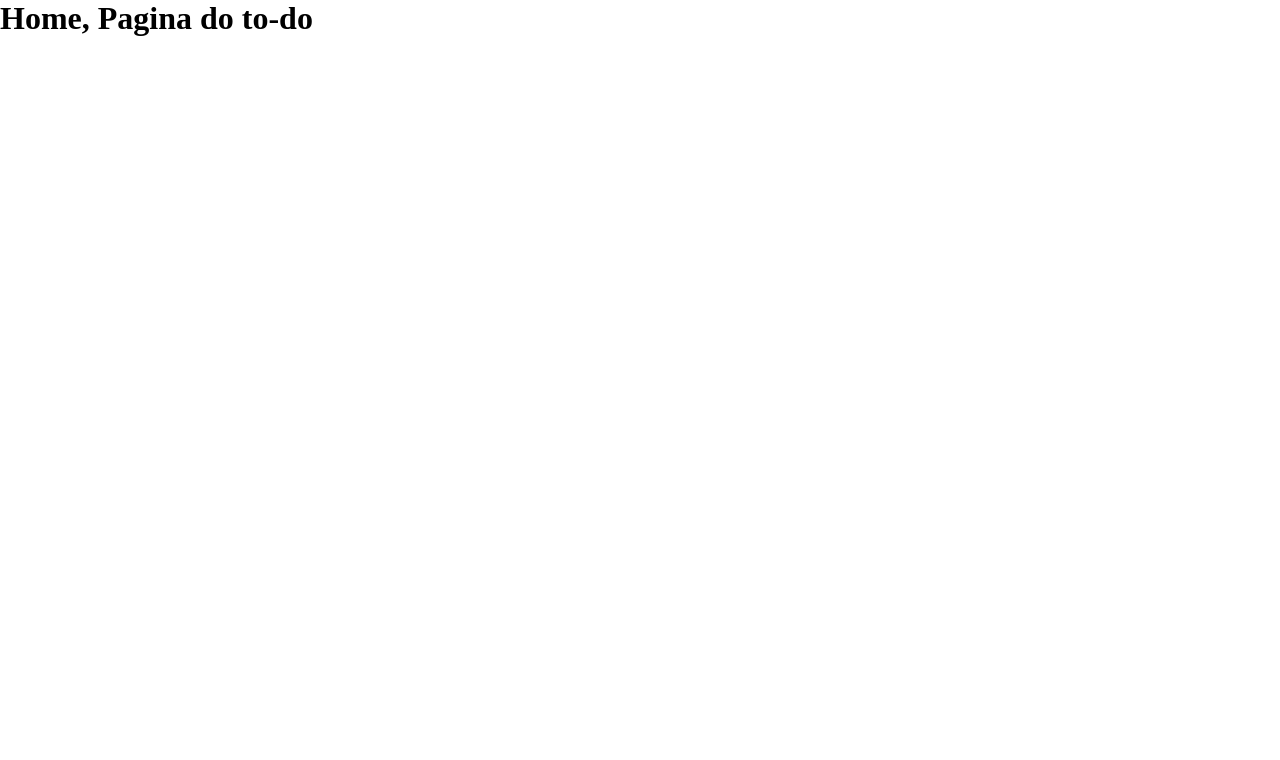
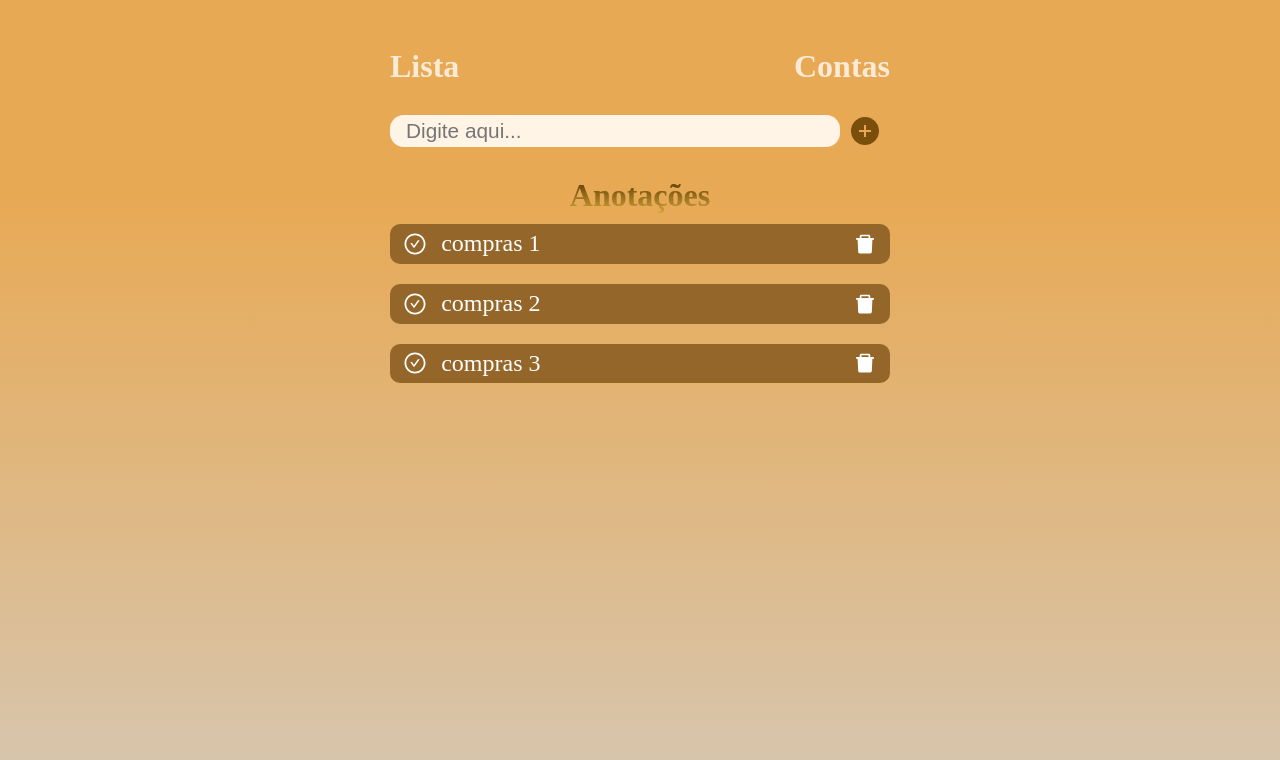
Before and after one commit to AbnnerB/shopping-assistant, a React (Create React App) app: page / in a window 1280 px wide. Shown: the top 760 px of the page. Built offline with nearby package versions, Linux system fonts and the light colour scheme.

Commit message:
Finalizando o layout da pagina lista

```diff
--- a/package.json
+++ b/package.json
@@ -8,6 +8,7 @@
     "@testing-library/user-event": "^13.5.0",
     "react": "^18.2.0",
     "react-dom": "^18.2.0",
+    "react-icons": "^4.6.0",
     "react-router-dom": "^6.4.3",
     "react-scripts": "5.0.1",
     "web-vitals": "^2.1.4"
--- /dev/null
+++ b/src/components/Header.js
@@ -0,0 +1,11 @@
+import "./header.css";
+import { Link } from "react-router-dom";
+
+export default function Header() {
+  return (
+    <div className="headerNav">
+      <Link to="/">Lista</Link>
+      <Link to="/count">Contas</Link>
+    </div>
+  );
+}
--- /dev/null
+++ b/src/components/header.css
@@ -0,0 +1,14 @@
+.headerNav {
+  display: flex;
+  justify-content: space-between;
+  margin-bottom: 30px;
+  margin-top: 3rem;
+}
+.headerNav a {
+  text-decoration: none;
+  color: black;
+  font-weight: bold;
+  color: #faebd7;
+  font-size: 2rem;
+  border-radius: 10px;
+}
--- a/src/index.css
+++ b/src/index.css
@@ -3,3 +3,15 @@
   padding: 0;
   box-sizing: border-box;
 }
+body {
+  background: linear-gradient(
+    0deg,
+    rgba(214, 199, 178, 1) 0%,
+    rgba(232, 169, 84, 1) 76%
+  );
+  background-repeat: no-repeat;
+  min-height: 100vh;
+  height: 100%;
+  display: flex;
+  justify-content: center;
+}
--- /dev/null
+++ b/src/pages/Count/count.css
@@ -0,0 +1,42 @@
+h2 {
+  text-align: center;
+}
+
+table,
+th,
+td {
+  border: 1px solid black;
+}
+
+table {
+  border-collapse: collapse;
+  margin: auto;
+  background-color: white;
+  width: 100%;
+}
+
+.inputTabela {
+  width: 100%;
+  font-size: 1.1rem;
+  /* border: none; */
+  outline: none;
+  text-align: center;
+}
+
+th,
+td {
+  padding: 10px;
+  text-align: center;
+  width: 120px;
+}
+
+th {
+  font-weight: bold;
+}
+
+/* tbody tr:nth-child(even) {
+  background-color: #dcebe6;
+}
+tbody tr:nth-child(odd) {
+  background-color: #a6c7bc;
+} */
--- a/src/pages/Count/index.js
+++ b/src/pages/Count/index.js
@@ -1,7 +1,40 @@
+import Header from "../../components/Header";
+
+import "./count.css";
+
 export default function Count() {
   return (
-    <div>
-      <h1>Count, Pagina do to-do</h1>
+    <div className="containerHome">
+      <Header />
+      <h2>Count, Pagina do to-do</h2>
+
+      <table border="1">
+        <thead>
+          <tr>
+            <th>Nome</th>
+            <th>Valor</th>
+            <th>Quantidade</th>
+          </tr>
+        </thead>
+        <tbody>
+          <tr>
+            <td>Body1 linha1</td>
+            <td>
+              <input className="inputTabela" type="number" />
+            </td>
+            <td>Body3 linha1</td>
+          </tr>
+          <tr>
+            <td>Body1 linha2</td>
+            <td>Body2 linha2</td>
+            <td>Body3 linha2</td>
+          </tr>
+        </tbody>
+        <tfoot>
+          <td>Total</td>
+          <td colSpan="2"></td>
+        </tfoot>
+      </table>
     </div>
   );
 }
--- /dev/null
+++ b/src/pages/Home/home.css
@@ -0,0 +1,101 @@
+/*
+
+fazer uma classe pra quando o exercicio estiver concluido
+      text-decoration: line-through;
+*/
+
+.containerHome {
+  width: 500px;
+  margin: 0 auto;
+}
+.inputButton {
+  display: flex;
+}
+
+.inputButton input {
+  width: 90%;
+  outline: none;
+  border: none;
+  border-radius: 14px;
+  font-size: 1.3rem;
+  background-color: rgb(255, 244, 230);
+  padding-left: 1rem;
+}
+.inputButton button {
+  cursor: pointer;
+  width: 10%;
+  display: flex;
+  align-items: center;
+  justify-content: center;
+  background-color: transparent;
+  border: none;
+  color: rgb(122, 78, 11);
+  font-size: 2rem;
+  transition: transform 0.4s;
+}
+
+.containerLista {
+  margin-top: 30px;
+  border-radius: 8px;
+  display: flex;
+  flex-direction: column;
+  justify-content: center;
+  align-items: center;
+}
+
+.containerLista h1 {
+  background: linear-gradient(#4e3001, #d8a63a);
+  background-clip: text;
+  -webkit-background-clip: text;
+  -webkit-text-fill-color: transparent;
+}
+
+.lista {
+  width: 100%;
+  border-radius: 10px;
+  padding: 0.4rem 0.8rem;
+  display: flex;
+  justify-content: space-between;
+  flex-wrap: wrap;
+  align-items: center;
+  background-color: rgb(148, 102, 42);
+  color: white;
+  margin: 10px 0;
+  font-size: 1.5rem;
+}
+
+.lista span {
+  display: flex;
+  align-items: center;
+  gap: 0.9rem;
+  flex-wrap: wrap;
+  width: 90%;
+}
+.lista span button {
+  color: #fff;
+  background-color: transparent;
+  border: none;
+  font-size: 1.5rem;
+  display: flex;
+  cursor: pointer;
+  transition: transform 0.4s;
+
+  /* color: yellowgreen; */
+  /* Prentendo adicionar essa cor, quando o usario apertar*/
+}
+
+.buttonDelete {
+  color: #fff;
+  background-color: transparent;
+  border: none;
+  font-size: 1.5rem;
+  display: flex;
+  cursor: pointer;
+  transition: transform 0.4s;
+}
+
+.buttonDelete:hover,
+.lista span button:hover,
+.inputButton button:hover {
+  transform: scale(1.2);
+}
--- a/src/pages/Home/index.js
+++ b/src/pages/Home/index.js
@@ -1,7 +1,60 @@
+import "./home.css";
+
+import Header from "../../components/Header";
+
+import {
+  AiFillDelete,
+  AiFillPlusCircle,
+  AiOutlineCheckCircle,
+} from "react-icons/ai";
+
 export default function Home() {
   return (
-    <div>
-      <h1>Home, Pagina do to-do</h1>
+    <div className="containerHome">
+      <Header />
+
+      <div className="inputButton">
+        <input type="text" maxLength="40" placeholder="Digite aqui..." />
+        <button>
+          <AiFillPlusCircle />
+        </button>
+      </div>
+      <div className="containerLista">
+        <h1>Anotações</h1>
+        <div className="lista">
+          <span>
+            <button>
+              <AiOutlineCheckCircle />
+            </button>
+            compras 1
+          </span>
+          <button className="buttonDelete">
+            <AiFillDelete />
+          </button>
+        </div>
+        <div className="lista">
+          <span>
+            <button>
+              <AiOutlineCheckCircle />
+            </button>
+            compras 2
+          </span>
+          <button className="buttonDelete">
+            <AiFillDelete />
+          </button>
+        </div>
+        <div className="lista">
+          <span>
+            <button>
+              <AiOutlineCheckCircle />
+            </button>
+            compras 3
+          </span>
+          <button className="buttonDelete">
+            <AiFillDelete />
+          </button>
+        </div>
+      </div>
     </div>
   );
 }
```
Also changed, not shown: 1 other file (tests, documents, lock files or other folders).
